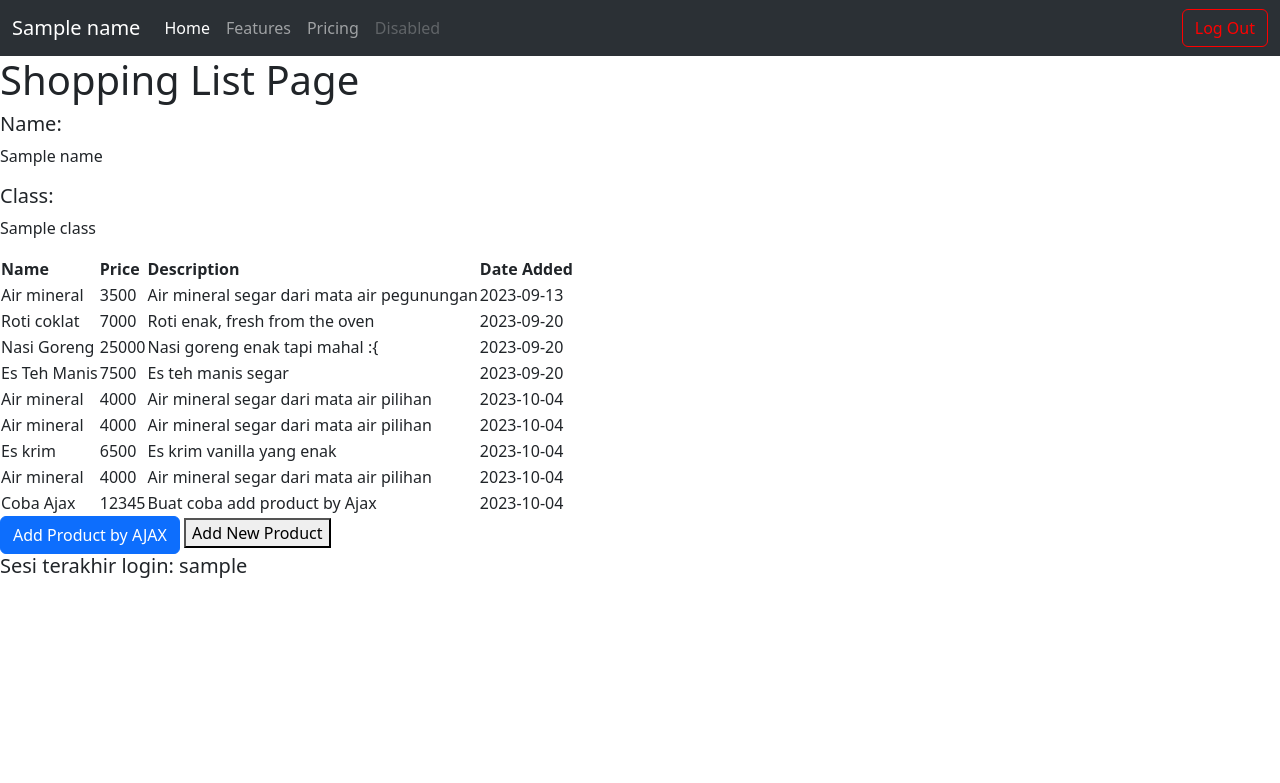
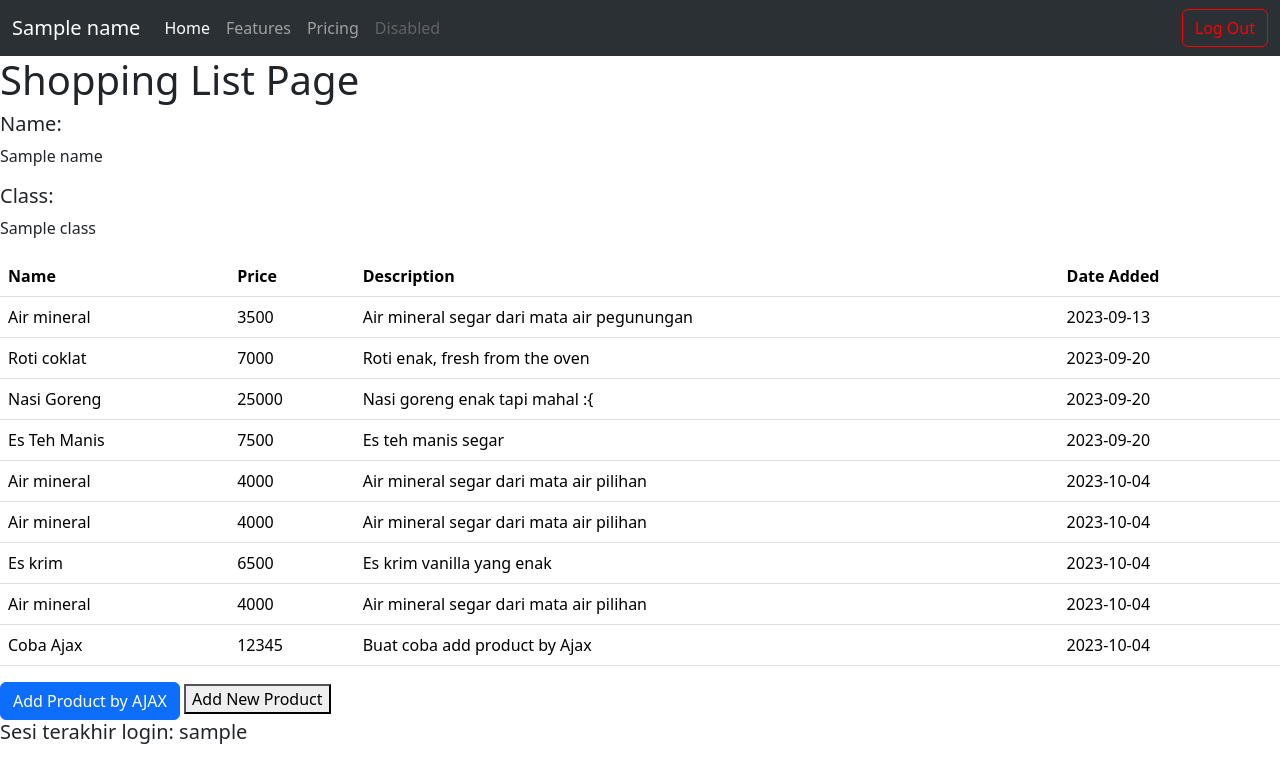
Before and after one commit to adhan-857/shopping-list, a Django app: template main/templates/main.html in a window 1280 px wide. Shown: the top 783 px of the page. Run offline with Django 4.2, Linux system fonts and the light colour scheme; data comes from the database, SQL or seed files in the repository; both versions use the stored data as it was after the commit; the template is opened without the code that fills it: most values are stand-ins (such as "Sample title", 1, 10 or a date in 2020).

Commit message:
Selesai Tutorial 5

```diff
--- a/main/templates/main.html
+++ b/main/templates/main.html
@@ -33,7 +33,7 @@
     <h5>Class:</h5>
     <p>{{class}}</p>
 
-    <table id="product_table">
+    <table class="table" id="product_table">
         <div class="modal fade" id="exampleModal" tabindex="-1" aria-labelledby="exampleModalLabel" aria-hidden="true">
             <div class="modal-dialog">
                 <div class="modal-content">
```
Also changed, not shown: db.sqlite3.
